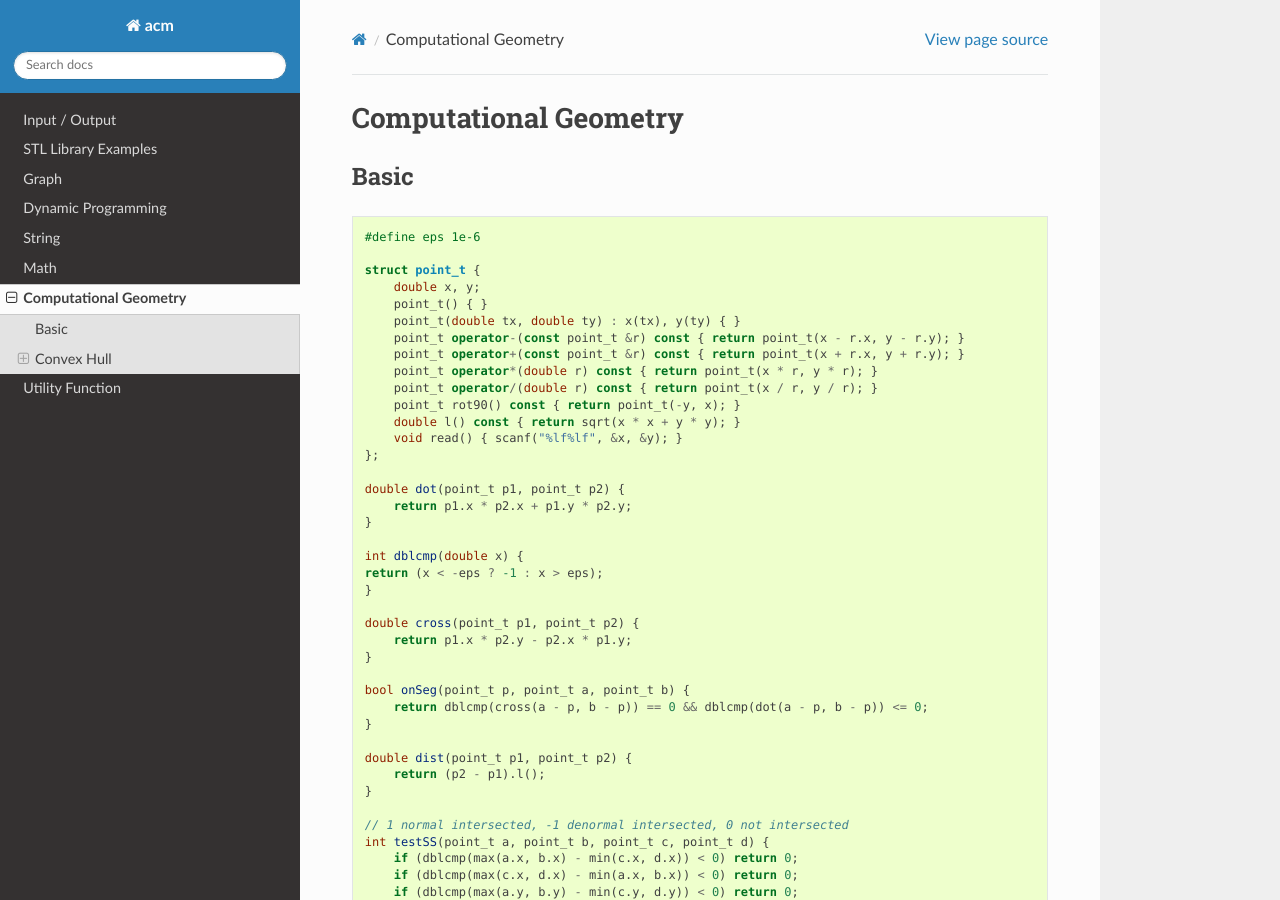
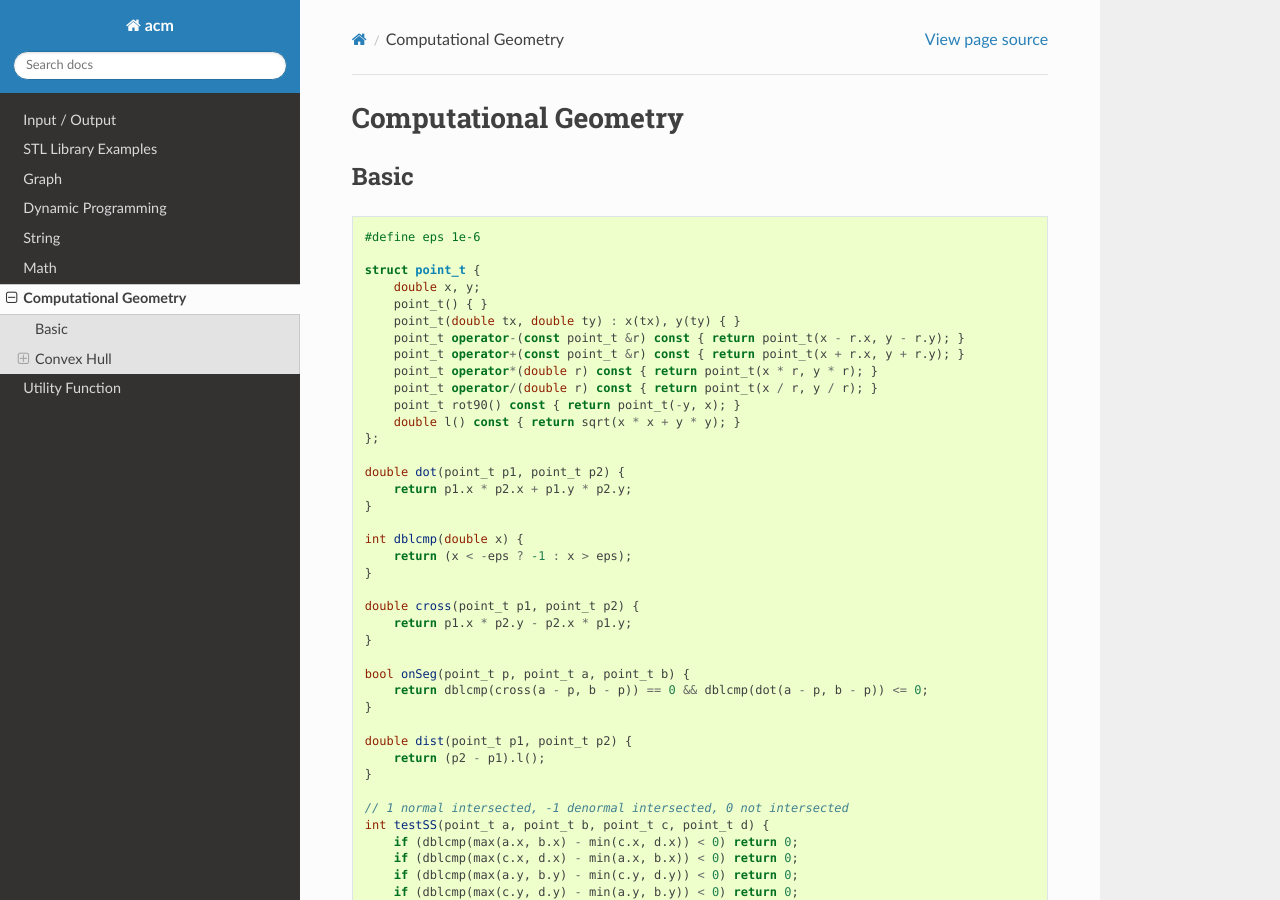
Before and after one commit to klhui97/ACM, a Sphinx documentation site: the page built from docs/source/topics/geog.rst, in a window 1280 px wide and 900 px high. Built offline with Sphinx 7.4.7 and the Read the Docs theme 2.0.0, drawn with Linux system fonts in a browser that asks for light colours.

Commit message:
minor fix

```diff
--- a/docs/source/topics/geog.rst
+++ b/docs/source/topics/geog.rst
@@ -18,7 +18,6 @@ Basic
         point_t operator/(double r) const { return point_t(x / r, y / r); }
         point_t rot90() const { return point_t(-y, x); }
         double l() const { return sqrt(x * x + y * y); }
-        void read() { scanf("%lf%lf", &x, &y); }
     };
 
     double dot(point_t p1, point_t p2) {
@@ -26,7 +25,7 @@ Basic
     }
 
     int dblcmp(double x) {
-    return (x < -eps ? -1 : x > eps);
+        return (x < -eps ? -1 : x > eps);
     }
 
     double cross(point_t p1, point_t p2) {
```
